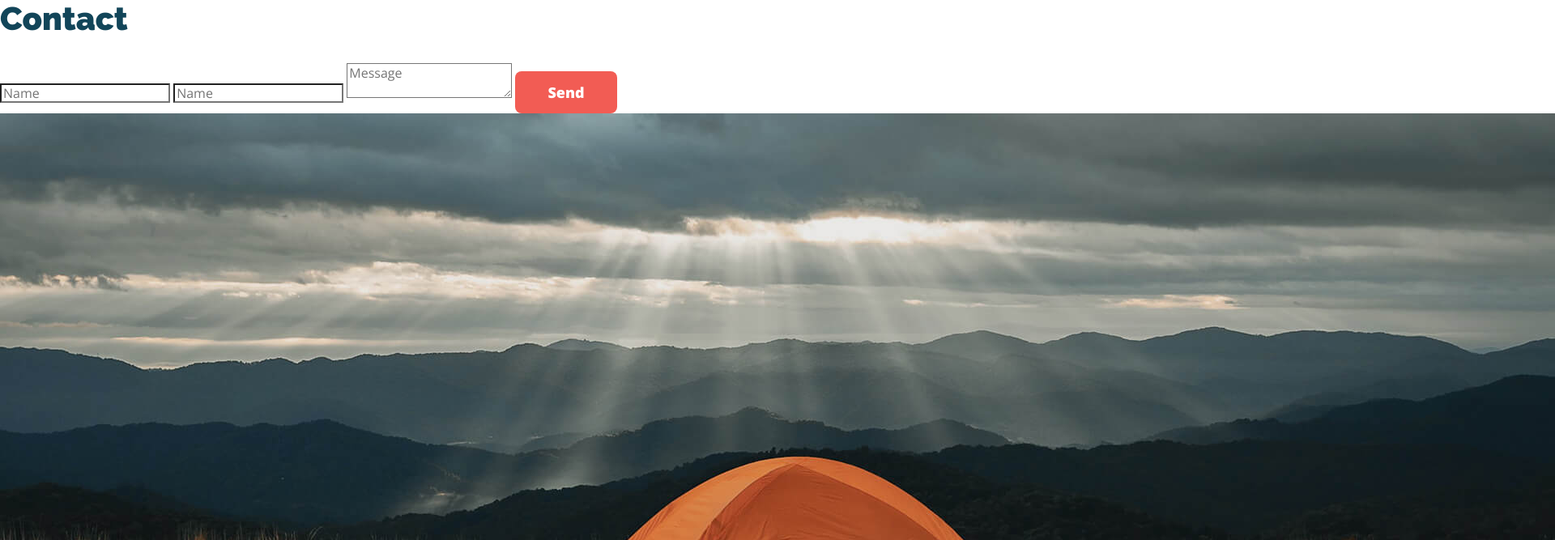
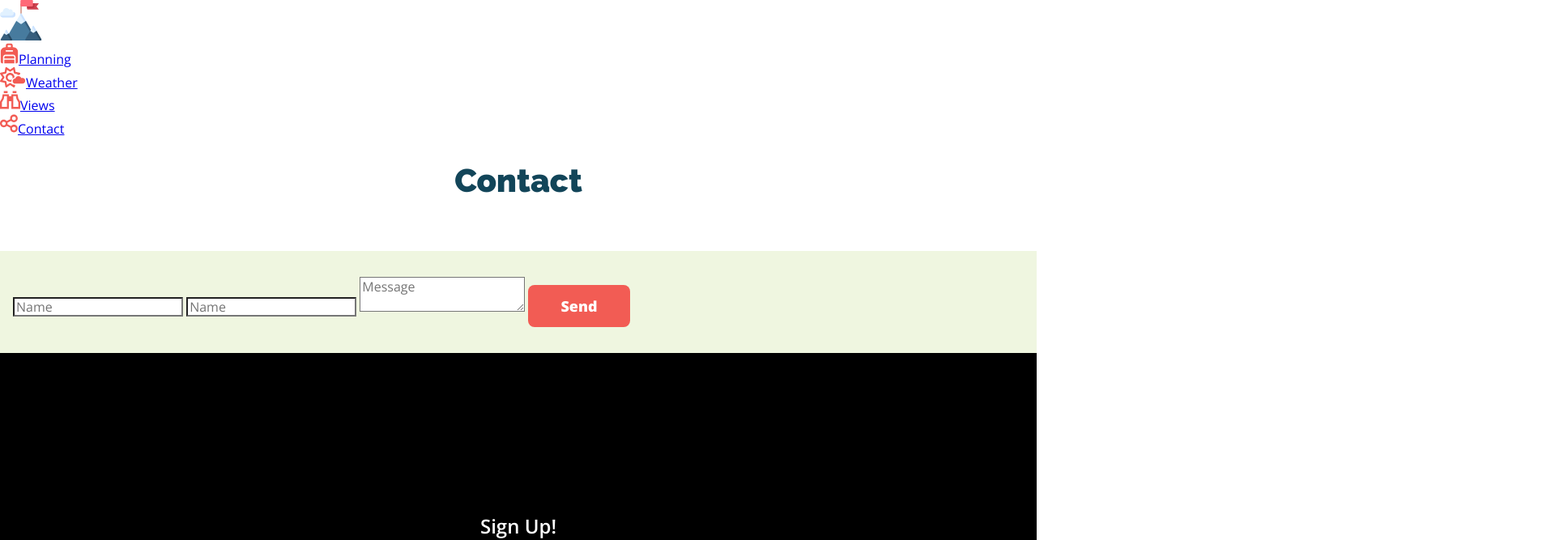
Before and after one commit to rf498/Info-552, a plain HTML site: page contact.html in a window 1280 px wide. Shown: the top 667 px of the page at 81% size, 1920 px wide, since content can reach past the window. Drawn offline with nearby package versions, Linux system fonts and the light colour scheme.

Commit message:
week 3 complete

```diff
--- a/contact.html
+++ b/contact.html
@@ -36,8 +36,12 @@
         </nav>
     </header>
 
-<section>
+<section id="contact-hero">
     <h1 class="pageTitle">Contact</h1>
+
+</section>
+
+<section id="contact-form">
     <form action="#">
         <input type="text" placeholder="Name">
         <input type="email" placeholder="Name">
@@ -47,7 +51,7 @@
 </section>
 
     <footer>
-        <img src="images\img\footer\footer.jpg" alt="footer background image">
+        <img src="images\img\footer\footer.jpg" alt="footer background image" class="hide-img">
         <h2>Sign Up!</h2>
 
         <form action="#">
--- a/scss/layout/_header.scss
+++ b/scss/layout/_header.scss
@@ -3,5 +3,5 @@
 ============= */
 
 header{
-    display: none;
+    // display: none;
 }
--- /dev/null
+++ b/scss/sections/_contact.scss
@@ -0,0 +1,14 @@
+/* =============
+    Contact
+============= */
+
+#contact-hero{
+    padding: 32px 16px;
+    text-align: center;
+
+}
+
+#contact-form{
+    background-color: var(--seaFoamGreen);
+    padding: 32px 16px;
+}
--- a/scss/styles.scss
+++ b/scss/styles.scss
@@ -21,3 +21,4 @@
 // Sections Styles
 @import "sections/_index";
 @import "sections/_views";
+@import "sections/_contact";
```
Also changed, not shown: views.html (+1 -1 lines), css/styles.css.
